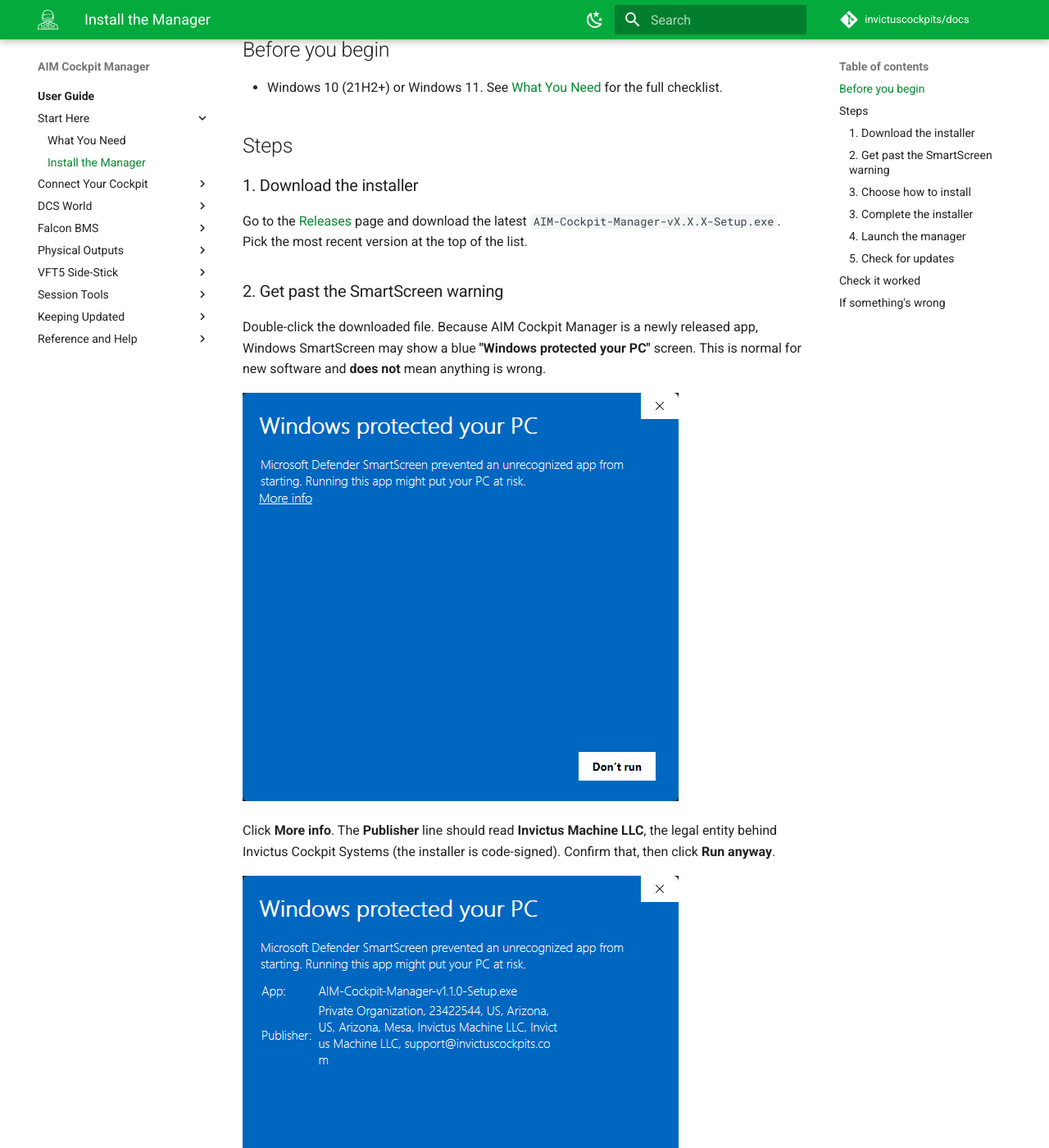
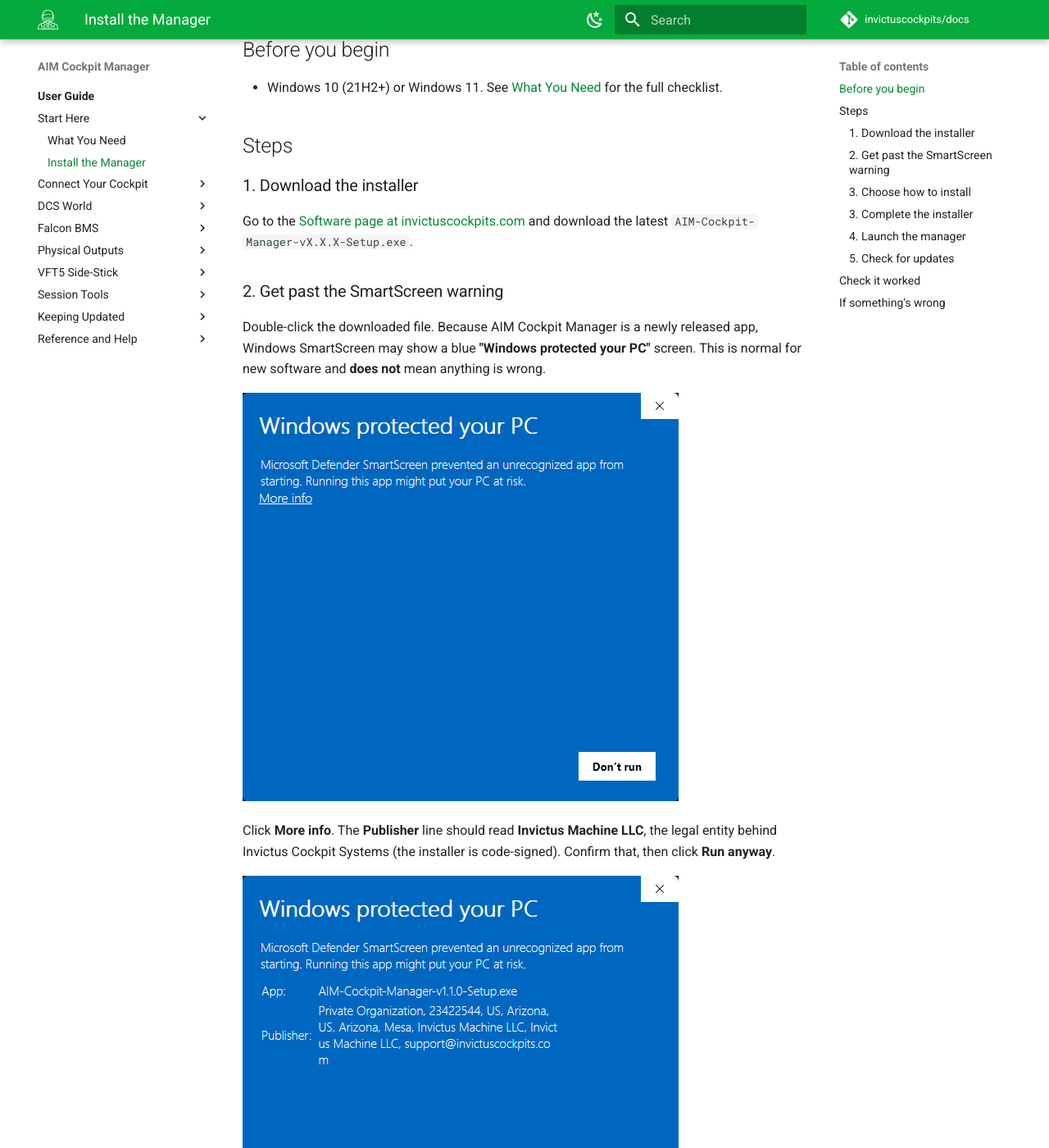
Before and after one commit to invictuscockpits/docs, an MkDocs documentation site: the page built from docs/cockpit-manager/user-guide/install-the-manager.md, in a window 1280 px wide and 1400 px high, scrolled down 250 px. Shown: the whole window at 82% size. Built offline with MkDocs 1.6.1 and Material for MkDocs 9.7.7, drawn with Linux system fonts in a browser that asks for light colours; comment, search, counter and statistics services are not loaded; some of the changed text lies outside the part shown.

Commit message:
App download links route to the invictuscockpits.com Software page

```diff
--- a/docs/cockpit-manager/user-guide/install-the-manager.md
+++ b/docs/cockpit-manager/user-guide/install-the-manager.md
@@ -10,7 +10,7 @@
 
 ### 1. Download the installer
 
-Go to the [Releases](https://github.com/invictuscockpits/aim-cockpit-manager-releases/releases) page and download the latest `AIM-Cockpit-Manager-vX.X.X-Setup.exe`. Pick the most recent version at the top of the list.
+Go to the [Software page at invictuscockpits.com](https://invictuscockpits.com/pages/software) and download the latest `AIM-Cockpit-Manager-vX.X.X-Setup.exe`.
 
 ### 2. Get past the SmartScreen warning
 
@@ -23,7 +23,7 @@ Click **More info**. The **Publisher** line should read **Invictus Machine LLC**
 ![SmartScreen More info view showing Publisher Invictus Machine LLC and the Run anyway button](images/install-smartscreen-details.png)
 
 > [!TIP]
-> If the **Publisher** is blank or anything other than **Invictus Machine LLC**, stop. Don't run it. Re-download from the [Releases](https://github.com/invictuscockpits/aim-cockpit-manager-releases/releases) page. You can also verify the file directly: right-click it → **Properties** → **Digital Signatures**.
+> If the **Publisher** is blank or anything other than **Invictus Machine LLC**, stop. Don't run it. Re-download from the [Software page](https://invictuscockpits.com/pages/software). You can also verify the file directly: right-click it → **Properties** → **Digital Signatures**.
 
 ### 3. Choose how to install
 
@@ -57,7 +57,7 @@ The manager should open to the **Network** page and show a status bar at the bot
 
 | Problem | Fix |
 |---|---|
-| Windows SmartScreen says the app is unrecognized | Re-download from the [Releases](https://github.com/invictuscockpits/aim-cockpit-manager-releases/releases) page, then check **Properties → Digital Signatures** shows **Invictus Machine LLC**. If it does, click **More info → Run anyway**. |
+| Windows SmartScreen says the app is unrecognized | Re-download from the [Software page](https://invictuscockpits.com/pages/software), then check **Properties → Digital Signatures** shows **Invictus Machine LLC**. If it does, click **More info → Run anyway**. |
 | Installer won't run / Windows blocks it | Right-click the installer → **Properties** → **Unblock** → try again. |
 | Manager won't open after install | Check Start Menu for "AIM Cockpit Manager." If it's not there, re-run the installer. |
 | Boards not appearing after launch | Continue to [Set Up the Cockpit Network](set-up-the-cockpit-network.md). Discovery needs the network configured first. |
```
Also changed, not shown: docs/hotas-configurator/user-guide/index.md (+1 -1 lines), docs/joystick-probe/user-guide/getting-started.md (+1 -1 lines), docs/livery-manager/user-guide/getting-started.md (+1 -1 lines).
